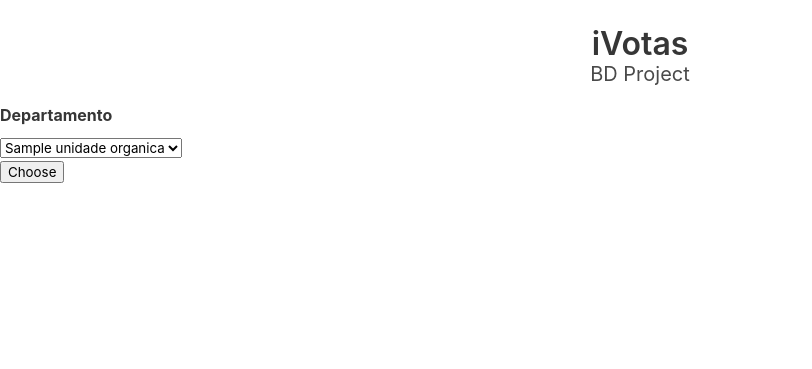
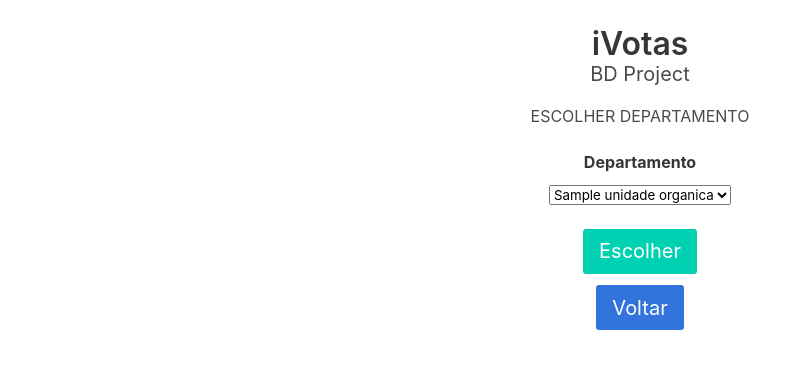
Before and after one commit to mmachado95/BD-project, a Flask app: page /manage_department/choose in a window 1280 px wide. Shown: the top 369 px of the page, without its empty margins (0-812 px from the left). Run offline with Flask 2, Linux system fonts and the light colour scheme; a database or web service that is not in the repository returns one stand-in record (values such as "Sample title"); some libraries are stand-ins or nearby versions.

Commit message:
Styles departments pages.

```diff
--- a/ivotas/templates/choose_user.html
+++ b/ivotas/templates/choose_user.html
@@ -4,7 +4,7 @@
 {% block content %}
   <div class="container has-text-centered" style="margin-top:1.5%">
     <p class="subtitle has-text-centered is-6">ALTERAR PESSOA</p>
-    <form method="post">
+    <form method="post" style="margin-top:1%">
       <dl>
         {{ render_field(form.user) }}
       </dl>
--- a/ivotas/templates/delete_candidate_list.html
+++ b/ivotas/templates/delete_candidate_list.html
@@ -11,5 +11,5 @@
       <input type="submit" value="Remover" class="button is-primary is-medium" style="margin-top:2%"> <br>
       <a href="{{ url_for('admin') }}" class="button is-link is-medium" style="margin-top:1%">Voltar</a>
     </form>
-  </DIV>
+  </div>
 {% endblock %}
--- a/ivotas/templates/department_forms.html
+++ b/ivotas/templates/department_forms.html
@@ -2,23 +2,29 @@
 {% from "_formhelpers.html" import render_field %}
 
 {% block content %}
+  <div class="container has-text-centered" style="margin-top:1.5%">
     {% if option == 1 %}
-    <form method="post">
+      <p class="subtitle has-text-centered is-6">CRIAR DEPARTAMENTO</p>
+      <form method="post" style="margin-top:1%">
         <dl>
           {{ render_field(form.faculty) }}
           {{ render_field(form.name) }}
         </dl>
-      <p><input type="submit" value="Create">
+        <input type="submit" value="Criar" class="button is-primary is-medium" style="margin-top:2%"> <br>
+        <a href="{{ url_for('admin') }}" class="button is-link is-medium" style="margin-top:1%">Voltar</a>
       </form>
     {% elif option == 2 %}
-    <form method="post">
+      <p class="subtitle has-text-centered is-6">ESCOLHER DEPARTAMENTO</p>
+      <form method="post" style="margin-top:1%">
         <dl>
           {{ render_field(form.department) }}
         </dl>
-      <p><input type="submit" value="Choose">
+        <input type="submit" value="Escolher" class="button is-primary is-medium" style="margin-top:2%"> <br>
+        <a href="{{ url_for('admin') }}" class="button is-link is-medium" style="margin-top:1%">Voltar</a>
       </form>
     {% elif option == 3 %}
-    <form method="post">
+      <p class="subtitle has-text-centered is-6">CRIAR DEPARTAMENTO</p>
+      <form method="post" style="margin-top:1%">
         <dl>
           {{ render_field(form.faculty) }}
           {{ render_field(form.name) }}
@@ -26,15 +32,18 @@
             <p>{{ error }}</p>
           {% endif %}
         </dl>
-      <p><input type="submit" value="Change">
+        <input type="submit" value="Alterar" class="button is-primary is-medium" style="margin-top:2%"> <br>
+        <a href="{{ url_for('admin') }}" class="button is-link is-medium" style="margin-top:1%">Voltar</a>
       </form>
     {% else %}
-    <form method="post">
+      <p class="subtitle has-text-centered is-6">REMOVER DEPARTAMENTO</p>
+      <form method="post" style="margin-top:1%">
         <dl>
           {{ render_field(form.department) }}
         </dl>
-      <p><input type="submit" value="Delete">
+        <input type="submit" value="Remover" class="button is-primary is-medium" style="margin-top:2%"> <br>
+        <a href="{{ url_for('admin') }}" class="button is-link is-medium" style="margin-top:1%">Voltar</a>
       </form>
     {% endif %}
-
+  </div>
 {% endblock %}
```
Lines whose indentation alone changed are shown as unchanged.
